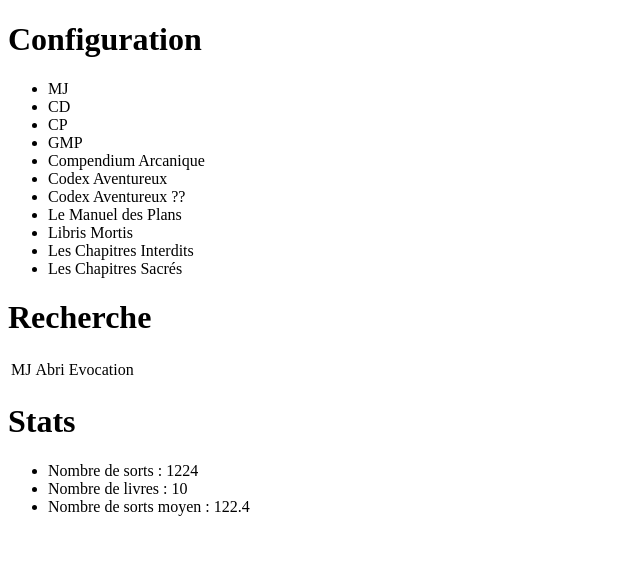
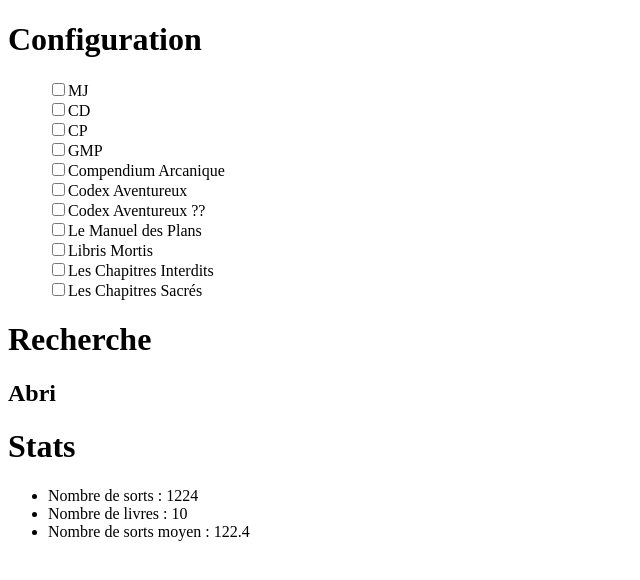
Before and after one commit to NathanLEFORT/TP_Vue, a Vue app: page / in a window 1280 px wide. Shown: the top 580 px of the page, without its empty margins (0-640 px from the left). Built offline with nearby package versions, Linux system fonts and the light colour scheme.

Commit message:
selection des livres

```diff
--- a/src/components/Configuration.vue
+++ b/src/components/Configuration.vue
@@ -3,17 +3,29 @@
     <h1>Configuration</h1>
     <ul>
       <!-- key est nécessaire avec un v-for, pas donné dans son cours -->
-      <li v-for="book in books" :key="book">{{book}}</li> <!-- Test d'affichage des noms de livres récupérés depuis App.vue -->
+      <SelectLivre v-for="book in books" :key="book" v-bind:book = "book"></SelectLivre> <!-- Test d'affichage des noms de livres récupérés depuis App.vue -->
     </ul>
   </div>
 </template>
 
 <script>
+import SelectLivre from "@/components/SelectLivre";
+
 export default {
   name: "Configuration",
-  props:['books'] //Sert à récupérer books (booksPresent) donnés par App.vue
+  components: {SelectLivre},
+  props:['books'], //Sert à récupérer books (booksPresent) donnés par App.vue
+
+  // mounted() {
+  //   this.books.forEach(book => {
+  //     if(sessionStorage.getItem(book) !== '0') {
+  //       sessionStorage.setItem(book, '1');
+  //     } else {
+  //       sessionStorage.setItem(book, '0');
+  //     }
+  //   });
+  // }
 }
-
 
 </script>
 
--- a/src/components/Recherche.vue
+++ b/src/components/Recherche.vue
@@ -1,16 +1,14 @@
 <template>
   <div>
     <h1>Recherche</h1>
-    <Table v-bind:sorts = "utils"/>
+    <h2>{{utils[0][1]}}</h2>
   </div>
 </template>
 
 <script>
-import Table from "@/components/Table";
 export default {
   name: "Recherche",
-  props : ['utils'],
-  components : {Table}
+  props : ['utils']
 }
 </script>
 
--- /dev/null
+++ b/src/components/SelectLivre.vue
@@ -0,0 +1,38 @@
+<template>
+  <div>
+    <input v-model="select" type="checkbox" v-on:click="setSelect()"/>
+    <a>{{ book }}</a>
+  </div>
+</template>
+
+<script>
+export default {
+  name: "SelectLivre",
+  props:['book'],
+  data() {
+    return {
+      select: false
+    }
+  },
+  mounted() {
+    if(sessionStorage.getItem(this.book) !== null) {
+      this.select = true;
+    } else {
+      this.select = false;
+    }
+  },
+  methods: {
+    setSelect() {
+      if(this.select) {
+        sessionStorage.removeItem(this.book);
+      } else {
+        sessionStorage.setItem(this.book, 'true');
+      }
+    }
+  }
+}
+</script>
+
+<style scoped>
+
+</style>
```
